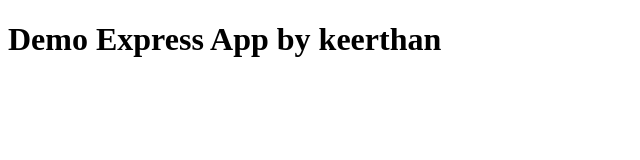
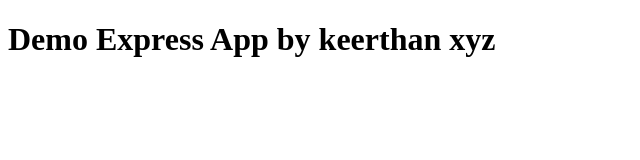
Before and after one commit to Expert-Hacker/demo, a website: page public/index.html in a window 1280 px wide. Shown: the full height of the page, 0-640 px from the left. Drawn offline with Linux system fonts and the light colour scheme.

Commit message:
dfdfsdgsdfs

```diff
--- a/package.json
+++ b/package.json
@@ -4,7 +4,7 @@
   "description": "",
   "main": "index.js",
   "scripts": {
-    "start": "node /express/index.js",
+    "start": "node index.js",
     "test": "echo \"Error: no test specified\" && exit 1"
   },
   "keywords": [],
--- a/public/index.html
+++ b/public/index.html
@@ -7,7 +7,7 @@
     <title>Document</title>
 </head>
 <body>
-    <h1>Demo Express App by keerthan</h1>
+    <h1>Demo Express App by keerthan xyz</h1>
 
 </body>
 </html>
```
Also changed, not shown: index.js (renamed from express/index.js).
